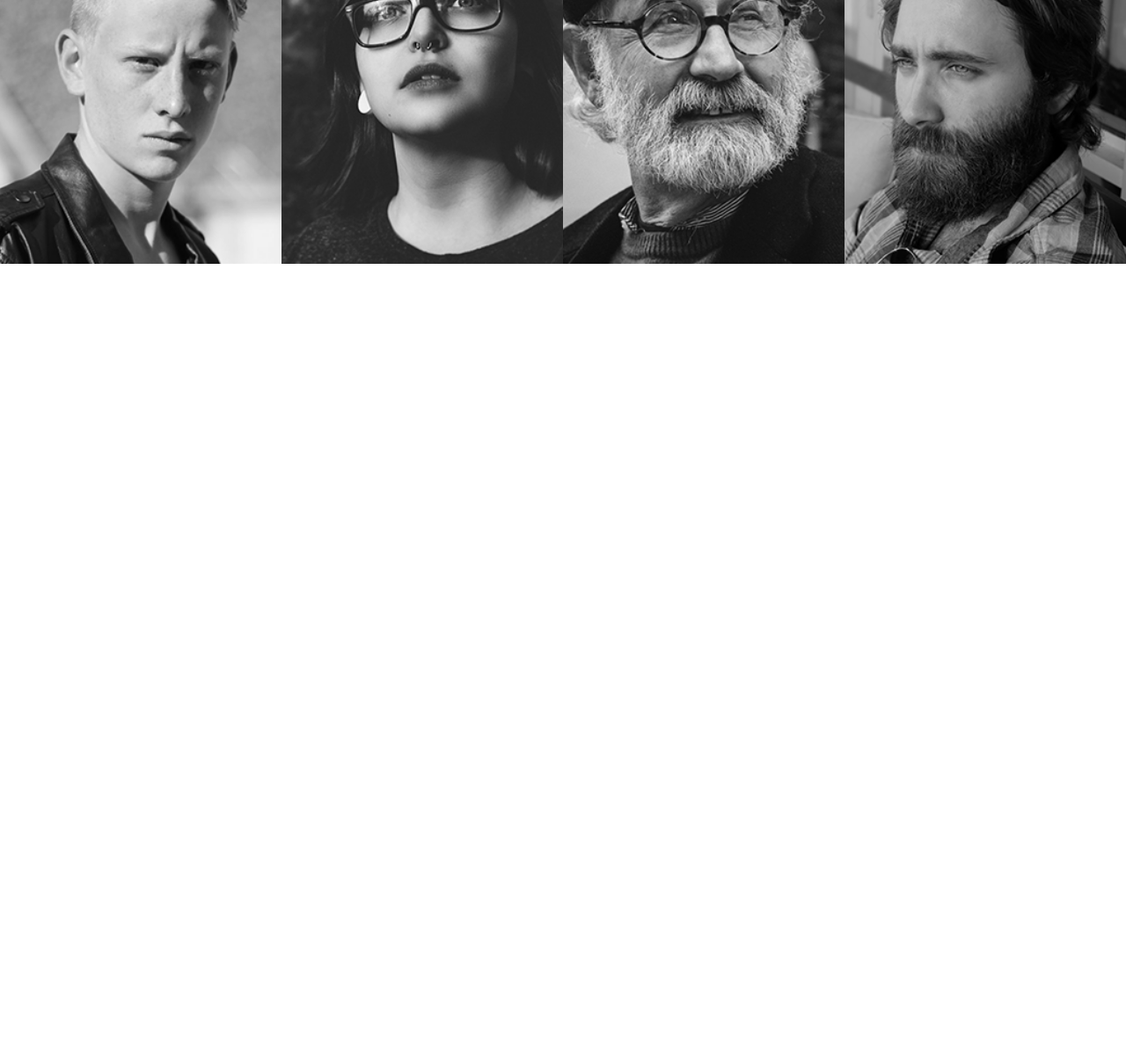
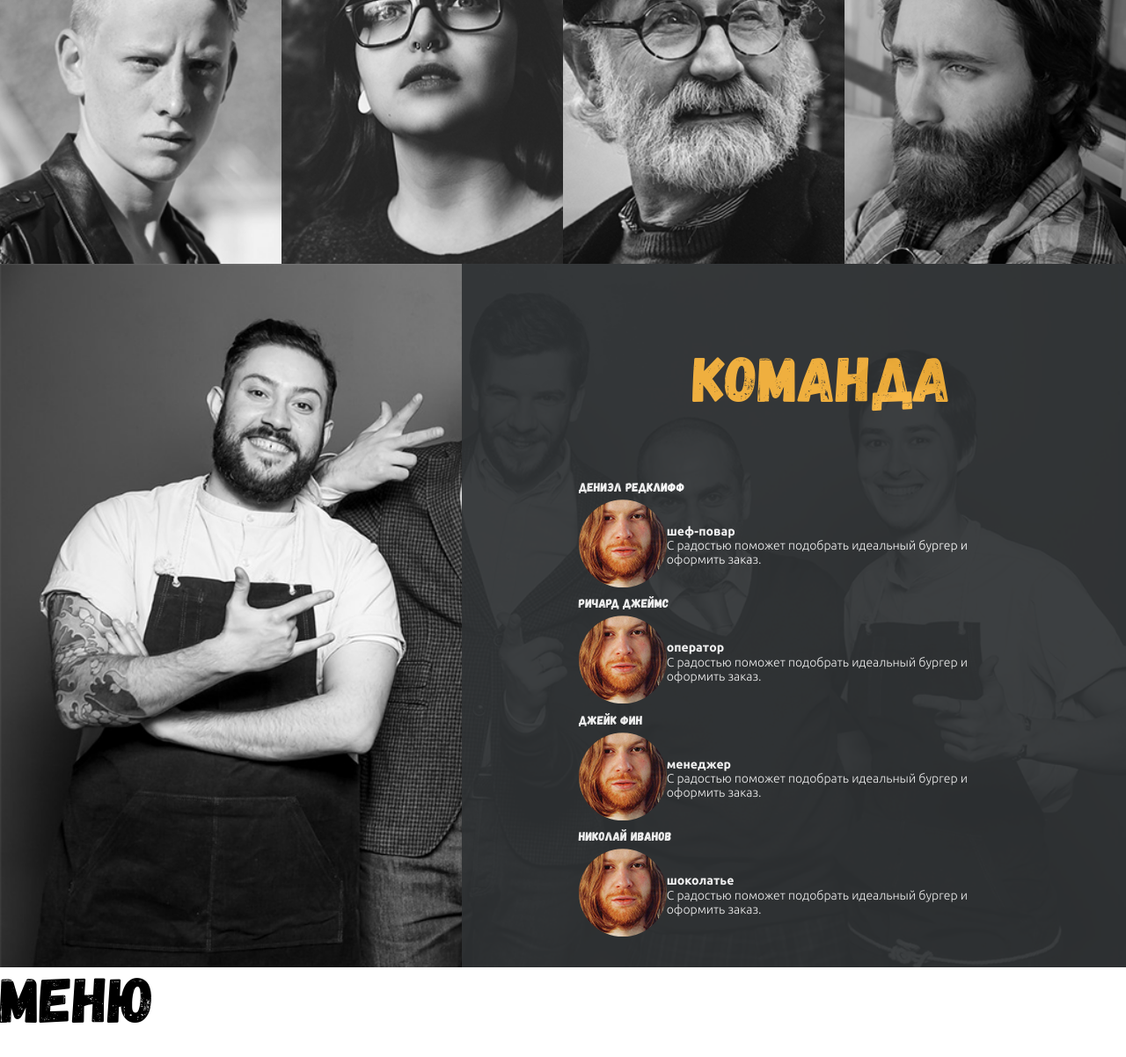
Before and after one commit to EkaterinaKonovalchuk/burger, a plain HTML site: page index.html in a window 1280 px wide. Shown: the part 2100-3302 px from the top of the page at 88% size. Before the commit the page ends 2400 px from the top, so only its background shows below. Drawn offline with Linux system fonts and the light colour scheme; files whose address does not match are found by name.

Commit message:
create_team

```diff
--- /dev/null
+++ b/css/blocks/team.scss
@@ -0,0 +1,70 @@
+.team {
+    background: url(../img/content/team.png) no-repeat;
+    background-size: cover;
+    position: relative;
+
+    .headline-team{
+        margin-bottom: 12%;
+        text-align: center;
+    }
+}
+
+.info__team{
+    flex-direction: column;
+    justify-content: center;
+    align-items: center;
+    display: flex;
+    padding: 5% 2% 0 7%;
+    top: 0;
+    bottom: 0;
+    position: absolute;
+    right: 0;
+    background: #2f3234;
+    width: 50%;
+    opacity: 0.93;
+}
+
+.team__content{
+
+}
+
+.headline-team{
+    color:#f9b43b;
+}
+
+.name{
+    text-decoration: none;
+    margin-bottom: 20px;
+    font-size: 14px;
+    font-weight: 400;
+    line-height: 28.13px;
+    color: #ffffff;
+    text-transform: uppercase;
+    font-family: 'Gagalin-Regular';
+}
+
+.accordeon__item{
+  /*  margin-bottom: 40px;*/
+}
+
+.accordeon__team-content{
+    display: flex;
+    align-items: center;
+}
+
+.team__accordeon-text{
+    width: 70%;
+    color: #ffffff;
+    font-size: 14px;
+
+}
+
+.team__accordeon-title{
+    font-family:'ubuntu-bold';
+
+}
+
+.team__accordeon-text-content{
+    font-family: 'ubuntu-light';
+
+}
--- a/css/main.scss
+++ b/css/main.scss
@@ -19,3 +19,4 @@ $red: #e45028;
 @import"blocks/best.scss";
 @import"blocks/reviews.scss";
 @import"blocks/fixed__menu.scss";
+@import"blocks/team.scss";
--- a/css/misc/fonts.scss
+++ b/css/misc/fonts.scss
@@ -28,3 +28,10 @@
         font-weight: normal;
         font-style: normal;
 }
+
+@font-face {
+    font-family:'ubuntu-bold';
+    src: url('../fonts/ubuntu-b-webfont.woff') format('woff');
+    font-weight: normal;
+    font-style: normal;
+}
--- a/index.html
+++ b/index.html
@@ -146,6 +146,73 @@
 					</li>
 				 </ul>
 			 </section>
+			 <section class="section team">
+				 <div class="info__team">
+					 <div class="team__content">
+						 <div class="headline headline-team">команда</div>
+						 <ul class="team__accordeon">
+								<li class="accordeon__item">
+										<a href="" class="name">Дениэл Редклифф</a>
+										<div class="accordeon__team-content">
+											<div class="accordeon__photo">
+												<img src="../burger/img/content/richard.png" class="photo__people">
+											</div>
+											<div class="team__accordeon-text">
+												<div class="team__accordeon-title">шеф-повар</div>
+												<div class="team__accordeon-text-content">С радостью поможет подобрать идеальный бургер и оформить заказ.  </div>
+											</div>
+										</div>
+									</li>
+
+							 <li class="accordeon__item">
+								 <a href="" class="name">Ричард Джеймс</a>
+								 <div class="accordeon__team-content">
+									 <div class="accordeon__photo">
+										 <img src="../burger/img/content/richard.png" class="photo__people">
+									 </div>
+									 <div class="team__accordeon-text">
+										 <div class="team__accordeon-title">оператор</div>
+										 <div class="team__accordeon-text-content">С радостью поможет подобрать идеальный бургер и оформить заказ.  </div>
+									 </div>
+								 </div>
+							 </li>
+
+							 <li class="accordeon__item">
+									<a href="" class="name">Джейк Фин</a>
+									<div class="accordeon__team-content">
+										<div class="accordeon__photo">
+											<img src="../burger/img/content/richard.png" class="photo__people">
+										</div>
+										<div class="team__accordeon-text">
+											<div class="team__accordeon-title">менеджер</div>
+											<div class="team__accordeon-text-content">С радостью поможет подобрать идеальный бургер и оформить заказ.  </div>
+										</div>
+									</div>
+								</li>
+
+							 <li class="accordeon__item">
+								<a href="" class="name">Николай Иванов</a>
+								<div class="accordeon__team-content">
+									<div class="accordeon__photo">
+										<img src="../burger/img/content/richard.png" class="photo__people">
+									</div>
+									<div class="team__accordeon-text">
+										<div class="team__accordeon-title">шоколатье</div>
+										<div class="team__accordeon-text-content">С радостью поможет подобрать идеальный бургер и оформить заказ.  </div>
+									</div>
+								</div>
+							</li>
+
+						 </ul>
+					 </div>
+				 </div>
+
+			 </section>
+
+			 <section class="section menu">
+				 <div class="headline headline__menu">меню</div>
+				 <div class="team__accordeon"></div>
+			 </section>
 
 		 </div>
 
```
Also changed, not shown: css/blocks/menu.scss (added), css/blocks/team.css (added), css/main-dist.css, css/main.css, css/misc/fonts.css, img/content/fon__menu.png (added), img/content/richard.png (added), img/content/team.png (added), 4 other files.
